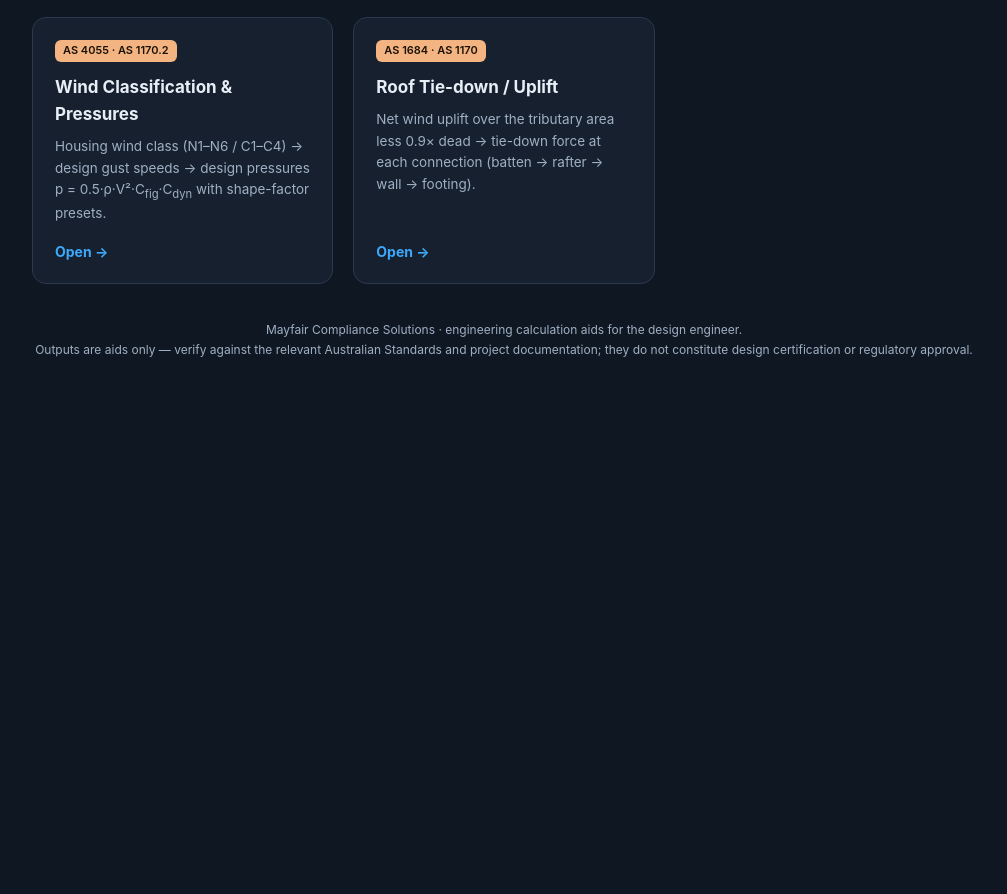
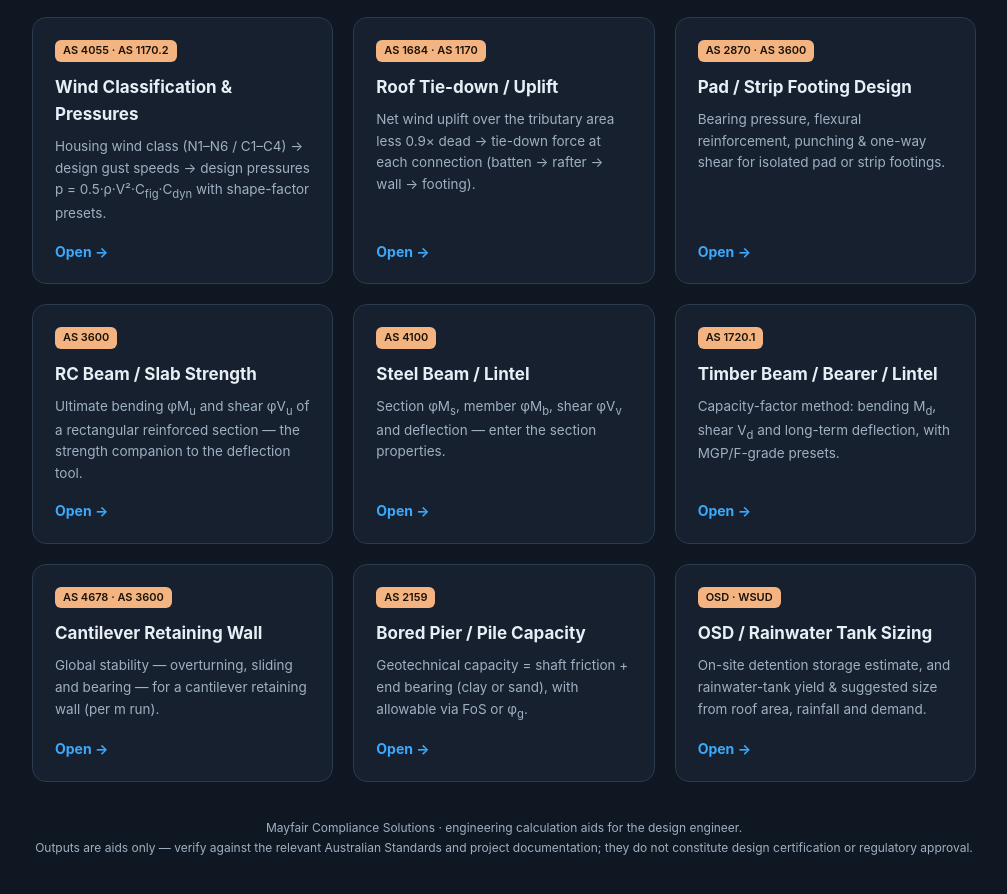
Before and after one commit to jackmfc/jackmfc.github.io, a plain HTML site: page index.html in a window 1280 px wide. Shown: the part 814-1708 px from the top of the page, without its empty margins (136-1143 px from the left). Before the commit the page ends 1255 px from the top, so only its background shows below. Drawn offline with Linux system fonts and the light colour scheme.

Commit message:
Home: add footing, RC strength, steel, timber, retaining wall, pier, OSD cards
Co-Authored-By: Claude Opus 4.8 <noreply@anthropic.com>

```diff
--- a/index.html
+++ b/index.html
@@ -104,6 +104,62 @@
         <span class="open">Open →</span>
       </a>
 
+      <a class="card" href="/footing-design/">
+        <span class="bar"></span>
+        <span class="badge">AS 2870 · AS 3600</span>
+        <h2>Pad / Strip Footing Design</h2>
+        <p>Bearing pressure, flexural reinforcement, punching &amp; one-way shear for isolated pad or strip footings.</p>
+        <span class="open">Open →</span>
+      </a>
+
+      <a class="card" href="/rc-strength/">
+        <span class="bar"></span>
+        <span class="badge">AS 3600</span>
+        <h2>RC Beam / Slab Strength</h2>
+        <p>Ultimate bending φM<sub>u</sub> and shear φV<sub>u</sub> of a rectangular reinforced section — the strength companion to the deflection tool.</p>
+        <span class="open">Open →</span>
+      </a>
+
+      <a class="card" href="/steel-beam/">
+        <span class="bar"></span>
+        <span class="badge">AS 4100</span>
+        <h2>Steel Beam / Lintel</h2>
+        <p>Section φM<sub>s</sub>, member φM<sub>b</sub>, shear φV<sub>v</sub> and deflection — enter the section properties.</p>
+        <span class="open">Open →</span>
+      </a>
+
+      <a class="card" href="/timber-beam/">
+        <span class="bar"></span>
+        <span class="badge">AS 1720.1</span>
+        <h2>Timber Beam / Bearer / Lintel</h2>
+        <p>Capacity-factor method: bending M<sub>d</sub>, shear V<sub>d</sub> and long-term deflection, with MGP/F-grade presets.</p>
+        <span class="open">Open →</span>
+      </a>
+
+      <a class="card" href="/retaining-wall/">
+        <span class="bar"></span>
+        <span class="badge">AS 4678 · AS 3600</span>
+        <h2>Cantilever Retaining Wall</h2>
+        <p>Global stability — overturning, sliding and bearing — for a cantilever retaining wall (per m run).</p>
+        <span class="open">Open →</span>
+      </a>
+
+      <a class="card" href="/pier-capacity/">
+        <span class="bar"></span>
+        <span class="badge">AS 2159</span>
+        <h2>Bored Pier / Pile Capacity</h2>
+        <p>Geotechnical capacity = shaft friction + end bearing (clay or sand), with allowable via FoS or φ<sub>g</sub>.</p>
+        <span class="open">Open →</span>
+      </a>
+
+      <a class="card" href="/osd-tank/">
+        <span class="bar"></span>
+        <span class="badge">OSD · WSUD</span>
+        <h2>OSD / Rainwater Tank Sizing</h2>
+        <p>On-site detention storage estimate, and rainwater-tank yield &amp; suggested size from roof area, rainfall and demand.</p>
+        <span class="open">Open →</span>
+      </a>
+
     </div>
 
     <div class="foot">
```
